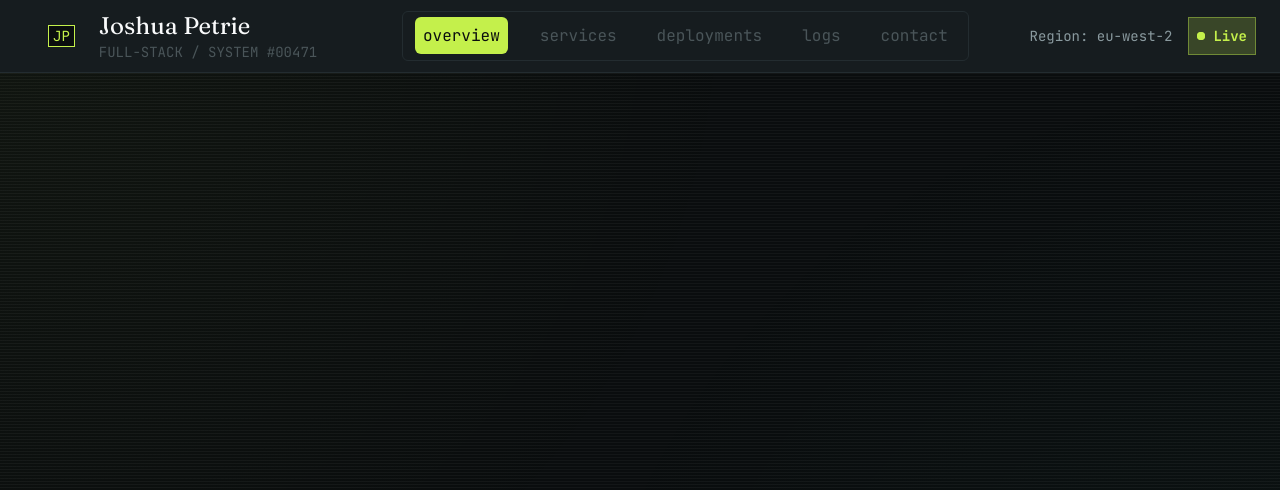
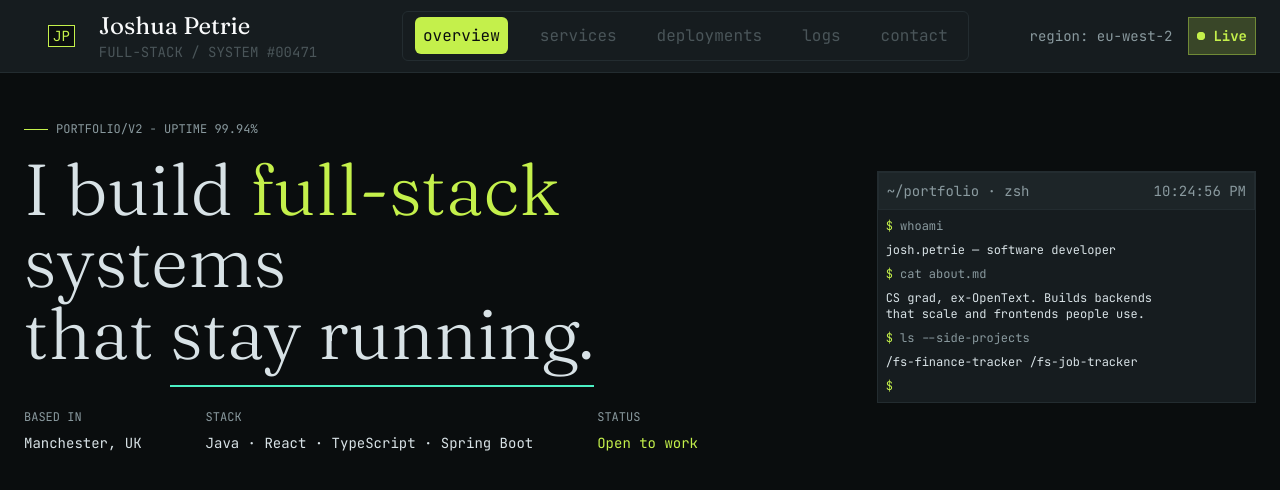
Before and after one commit to joshuapgrandin/portfolio-frontend, a React (Vite) app: page / in a window 1280 px wide. Shown: the top 490 px of the page. Built offline with nearby package versions, Linux system fonts and the light colour scheme.

Commit message:
feat: Added Header Component
- Head component
- Terminal component
- Created types for system topology feature

```diff
--- a/src/App.tsx
+++ b/src/App.tsx
@@ -1,6 +1,7 @@
 import { useState } from "react";
 import NavBar from "./components/layout/Navbar";
 import MobileMenu from "./components/layout/MobileMenu";
+import Header from "./components/layout/Header";
 
 function App() {
   const [isMenuOpen, setIsMenuOpen] = useState(false);
@@ -11,6 +12,8 @@ function App() {
       <NavBar isMenuOpen={isMenuOpen} setIsMenuOpen={setIsMenuOpen} />
       {/* Mobile menu */}
       <MobileMenu isOpen={isMenuOpen} />
+      {/*HEADER*/}
+      <Header />
     </>
   );
 }
--- /dev/null
+++ b/src/components/layout/Header.tsx
@@ -0,0 +1,48 @@
+import Terminal from "../ui/Terminal";
+
+const Header = () => {
+  return (
+    <header className="bg-bg w-full">
+      <div className="nav:flex-row nav:justify-between mx-auto flex max-w-600 flex-col items-center gap-12 px-6 py-12">
+        <div className="flex items-start gap-2">
+          <div className="flex flex-col gap-y-4">
+            <div className="flex items-center gap-2">
+              <div className="border-accent w-6 border-b"></div>
+              <p className="text-ink-dim text-xs">
+                PORTFOLIO/V2 - UPTIME 99.94%
+              </p>
+            </div>
+
+            <h1 className="text-7xl font-thin">
+              I build <span className="text-accent">full-stack</span> systems{" "}
+              <br />
+              that{" "}
+              <span className="border-accent-2 border-b-2 pb-2">
+                stay running.
+              </span>
+            </h1>
+            <div className="mt-6 flex gap-16">
+              <div className="space-y-2">
+                <p className="text-ink-dim text-xs">BASED IN</p>
+                <p className="text-sm">Manchester, UK</p>
+              </div>
+              <div className="space-y-2">
+                <p className="text-ink-dim text-xs">STACK</p>
+                <p className="text-sm">
+                  Java · React · TypeScript · Spring Boot
+                </p>
+              </div>
+              <div className="space-y-2">
+                <p className="text-ink-dim text-xs">STATUS</p>
+                <p className="text-accent text-sm">Open to work</p>
+              </div>
+            </div>
+          </div>
+        </div>
+        <Terminal />
+      </div>
+    </header>
+  );
+};
+
+export default Header;
--- a/src/components/layout/Navbar.tsx
+++ b/src/components/layout/Navbar.tsx
@@ -22,7 +22,7 @@ const NavBar = ({ isMenuOpen, setIsMenuOpen }: NavBarProps) => {
   const [activeLink, setActiveLink] = useState<NavLinkId>("overview");
 
   return (
-    <header className="bg-bg-2 border-line w-full border-b">
+    <div className="bg-bg-2 border-line w-full border-b">
       <nav className="mx-auto flex h-18 max-w-600 items-center justify-between px-6">
         <div className="flex items-center gap-6 p-6">
           <Logo />
@@ -37,12 +37,12 @@ const NavBar = ({ isMenuOpen, setIsMenuOpen }: NavBarProps) => {
           onLinkClick={setActiveLink}
         />
         <div className="nav:flex hidden items-center gap-4">
-          <p className="text-ink-dim text-sm">Region: eu-west-2</p>
+          <p className="text-ink-dim text-sm">region: eu-west-2</p>
           <StatusTab status="live" />
         </div>
         <HamBurger onClick={() => setIsMenuOpen(!isMenuOpen)} />
       </nav>
-    </header>
+    </div>
   );
 };
 
--- /dev/null
+++ b/src/components/ui/Terminal.tsx
@@ -0,0 +1,61 @@
+import { useEffect, useState } from "react";
+
+const Terminal = () => {
+  const [currentTime, setCurrentTime] = useState<String>("");
+
+  useEffect(() => {
+    let interval: ReturnType<typeof setInterval>;
+    setCurrentTime(new Date().toLocaleTimeString());
+
+    interval = setInterval(() => {
+      setCurrentTime(new Date().toLocaleTimeString());
+    }, 1000);
+
+    return () => {
+      clearInterval(interval);
+    };
+  }, []);
+
+  return (
+    <div className="bg-bg-2 border-line w-full border md:w-96">
+      <div className="text-ink-dim border-line bg-bg-3 flex items-center justify-between border p-2 text-sm">
+        <p>~/portfolio · zsh</p>
+        <p>{currentTime}</p>
+      </div>
+      <div className="p-2">
+        <div className="flex flex-col gap-2">
+          <p className="text-ink-dim text-xs">
+            <span className="text-accent">$ </span>whoami
+          </p>
+          <p className="text-xs">josh.petrie — software developer</p>
+          <p className="text-ink-dim text-xs">
+            <span className="text-accent">$ </span>cat about.md
+          </p>
+          <p className="text-xs">
+            CS grad, ex-OpenText. Builds backends <br /> that scale and
+            frontends people use.
+          </p>
+          <p className="text-ink-dim text-xs">
+            <span className="text-accent">$ </span>ls --side-projects
+          </p>
+          <p className="text-xs">/fs-finance-tracker /fs-job-tracker</p>
+          <p className="text-ink-dim flex gap-2 text-xs">
+            <span className="text-accent">$ </span>
+            <div className="bg-accent animate-blink h-4 w-0.5"></div>
+          </p>
+        </div>
+      </div>
+    </div>
+  );
+};
+
+export default Terminal;
+
+// $ whoami
+// josh.petrie — software developer
+// $ cat about.md
+// CS grad, ex-OpenText. Builds backends
+// that scale and frontends people use.
+// $ ls --side-projects
+// storm-plugins/ smokebot/ artio/
+// $
--- /dev/null
+++ b/src/types/node.ts
@@ -0,0 +1,29 @@
+export type NodeId =
+  | "cdn"
+  | "api"
+  | "auth"
+  | "core"
+  | "worker"
+  | "redis"
+  | "postgres"
+  | "queue"
+  | "replica";
+
+export interface Node {
+  id: NodeId;
+  name: string;
+  sub: string;
+  x: number;
+  y: number;
+  h: number;
+  w: number;
+  description: string;
+  stack: string[];
+  pulsing?: boolean;
+}
+
+export interface Edge {
+  to: NodeId;
+  from: NodeId;
+  active: boolean;
+}
```
